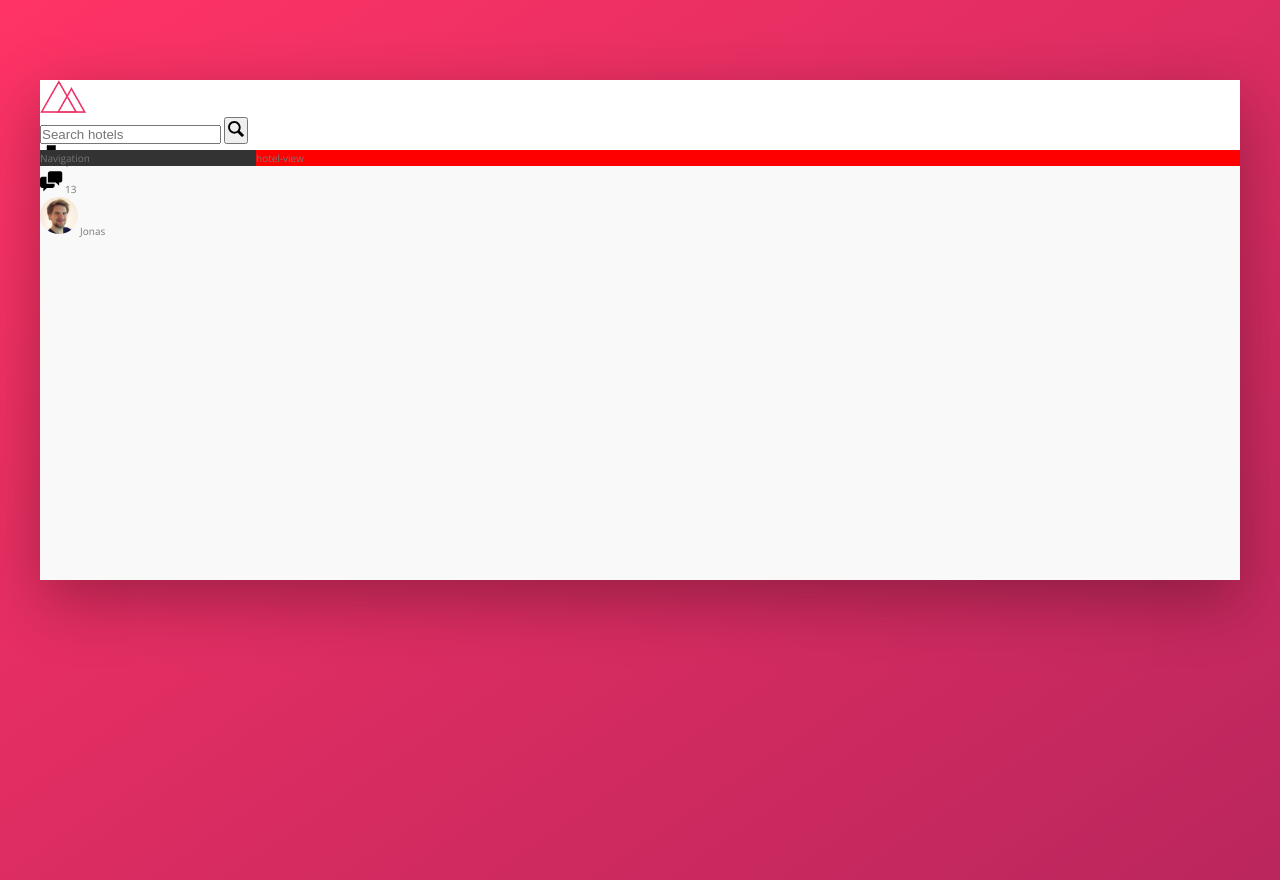
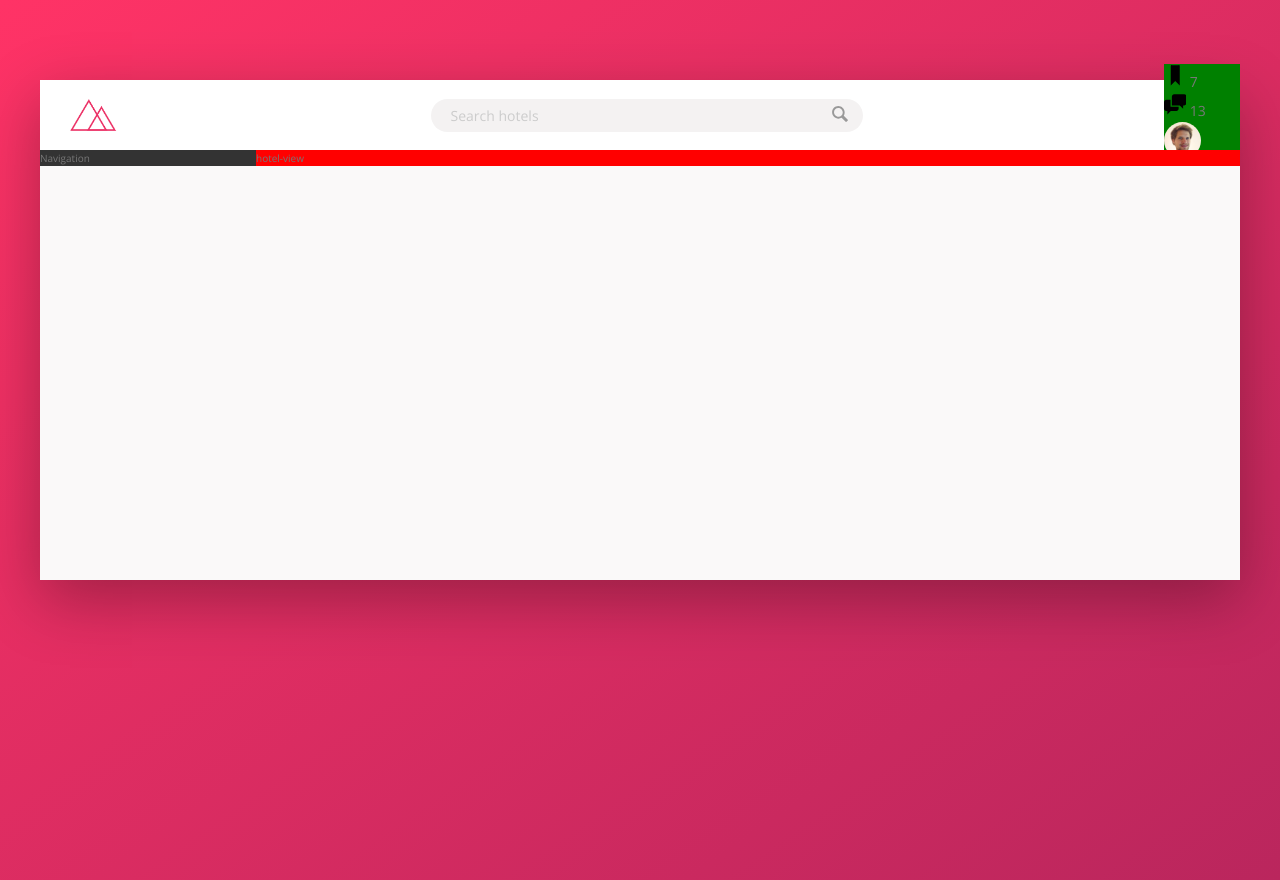
Before and after one commit to sholua/trillo, a website: page index.html in a window 1280 px wide. Drawn offline with nearby package versions, Linux system fonts and the light colour scheme; files that its build step writes are made by us from their sources.

Commit message:
Header search form

```diff
--- a/sass/_components.scss
+++ b/sass/_components.scss
@@ -2,27 +2,70 @@
 //// Logo
 .logo {
   height: 3.25rem;
+  margin-left: 3rem;
 }
 
 /////////////////////////////////
 //// Search
 .search {
+  flex: 0 0 40%;
+
+  display: flex;
+  align-items: center;
+  justify-content: center;
+
   &__input {
+    font-family: inherit;
+    font-size: inherit;
+    background-color: var(--color-grey-light-2);
+    color: inherit;
+    border: none;
+    padding: .7rem 2rem;
+    border-radius: 100px;
+    width: 90%;
+    transition: all .2s;
 
+    &:focus {
+      outline: none;
+      width: 100%;
+      background-color: var(--color-grey-light-3);
+    }
+
+    &::-webkit-input-placeholder {
+      font-weight: 100;
+      color: var(--color-grey-light-4);
+    }
+  }
+
+  &__input:focus + &__button {
+    background-color: var(--color-grey-light-3);
   }
 
   &__button {
+    border: none;
+    background-color: var(--color-grey-light-2);
+    margin-left: -3.25rem;
 
+    &:focus {
+      outline: none;
+    }
+
+    &:active {
+      transform: translateY(2px);
+    }
   }
 
   &__icon {
     height: 2rem;
     width: 2rem;
+    fill: var(--color-grey-dark-3);
   }
 }
 /////////////////////////////////
 //// User navigation
 .user-nav {
+  background-color: green;
+
   &__icon-box {
 
   }
--- a/sass/_layout.scss
+++ b/sass/_layout.scss
@@ -8,9 +8,14 @@
 }
 
 .header {
+  font-size: 1.4rem;
   height: 7rem;
   background-color: var(--color-white);
-  border-bottom: var(--color-grey-light-2)
+  border-bottom: var(--color-grey-light-2);
+
+  display: flex;
+  justify-content: space-between;
+  align-items: center;
 }
 
 .content {
```
